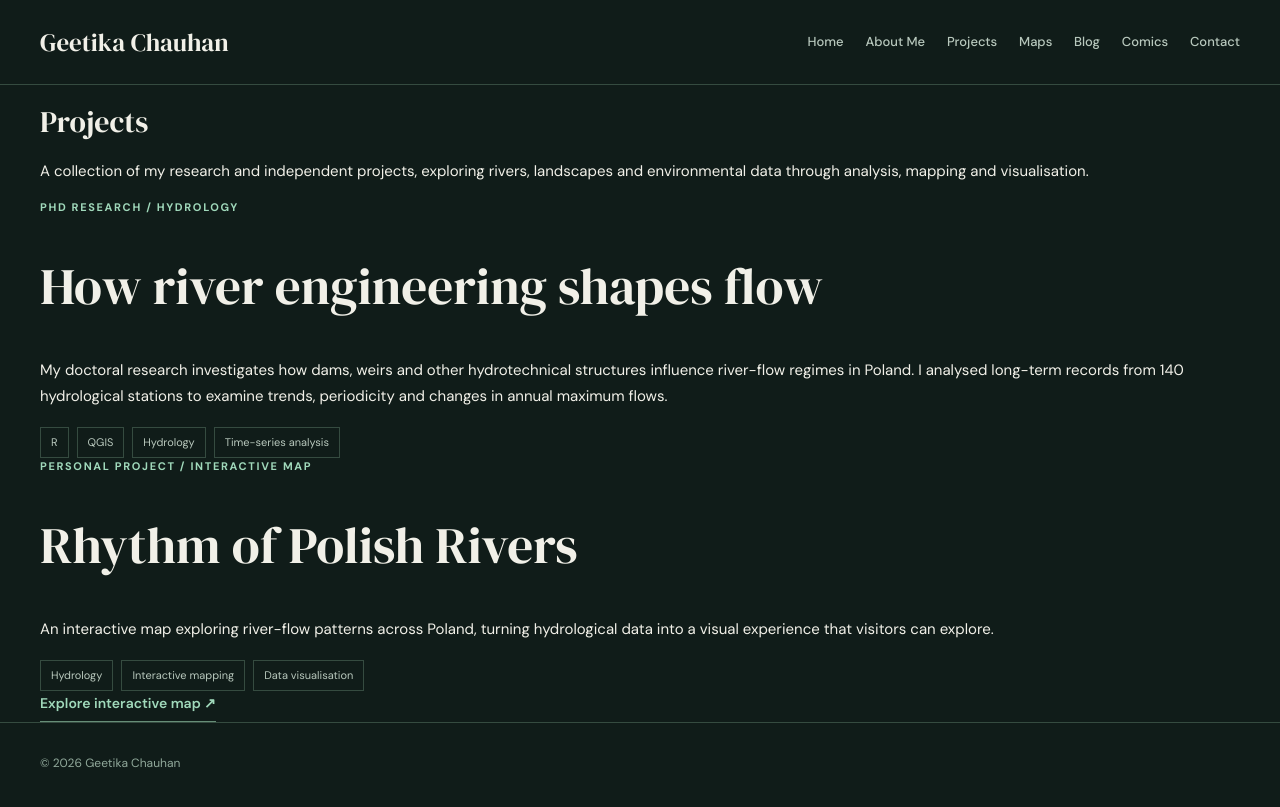
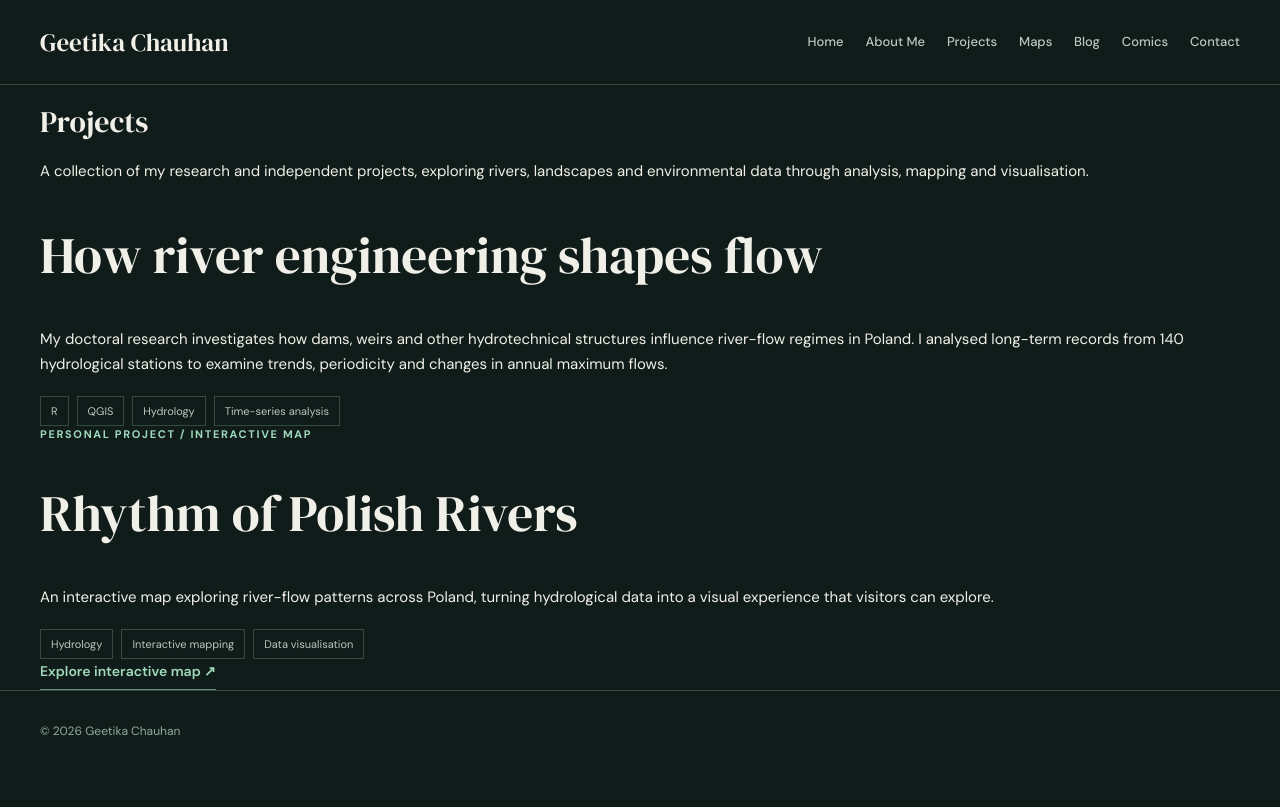
Before and after one commit to Troctolite/Troctolite.github.io, a Jekyll site: the page built from project/index.html, in a window 1280 px wide. Shown: the top 807 px of the page. Built offline with Jekyll 4.4.1, drawn with Linux system fonts in a browser that asks for light colours.

Commit message:
Update index.html

```diff
--- a/project/index.html
+++ b/project/index.html
@@ -19,7 +19,7 @@ permalink: /projects/
 
       <!-- PROJECT 01 -->
       <article>
-        <p class="eyebrow">PHD RESEARCH / HYDROLOGY</p>
+
 
         <h2>How river engineering shapes flow</h2>
 
```
